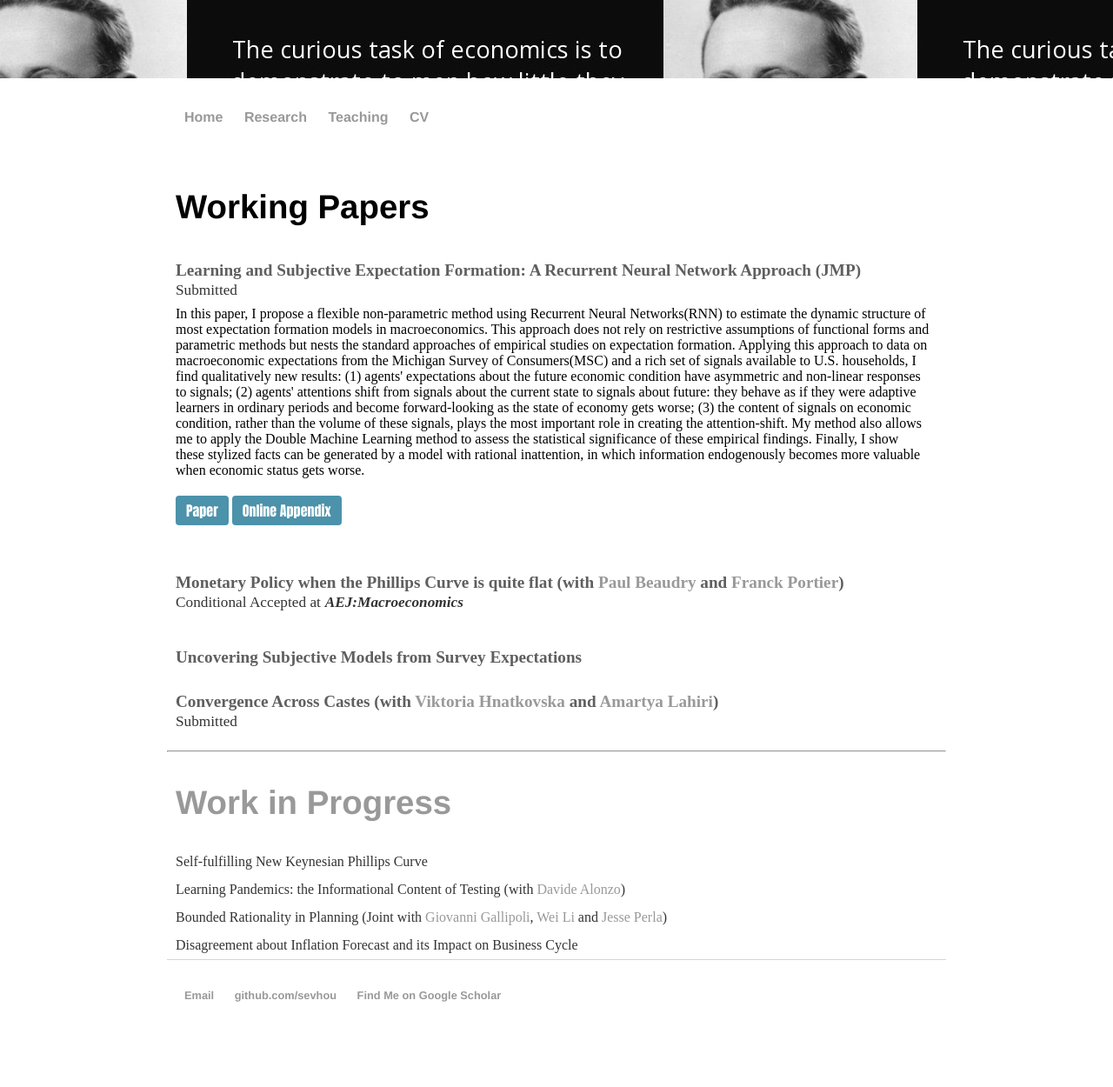
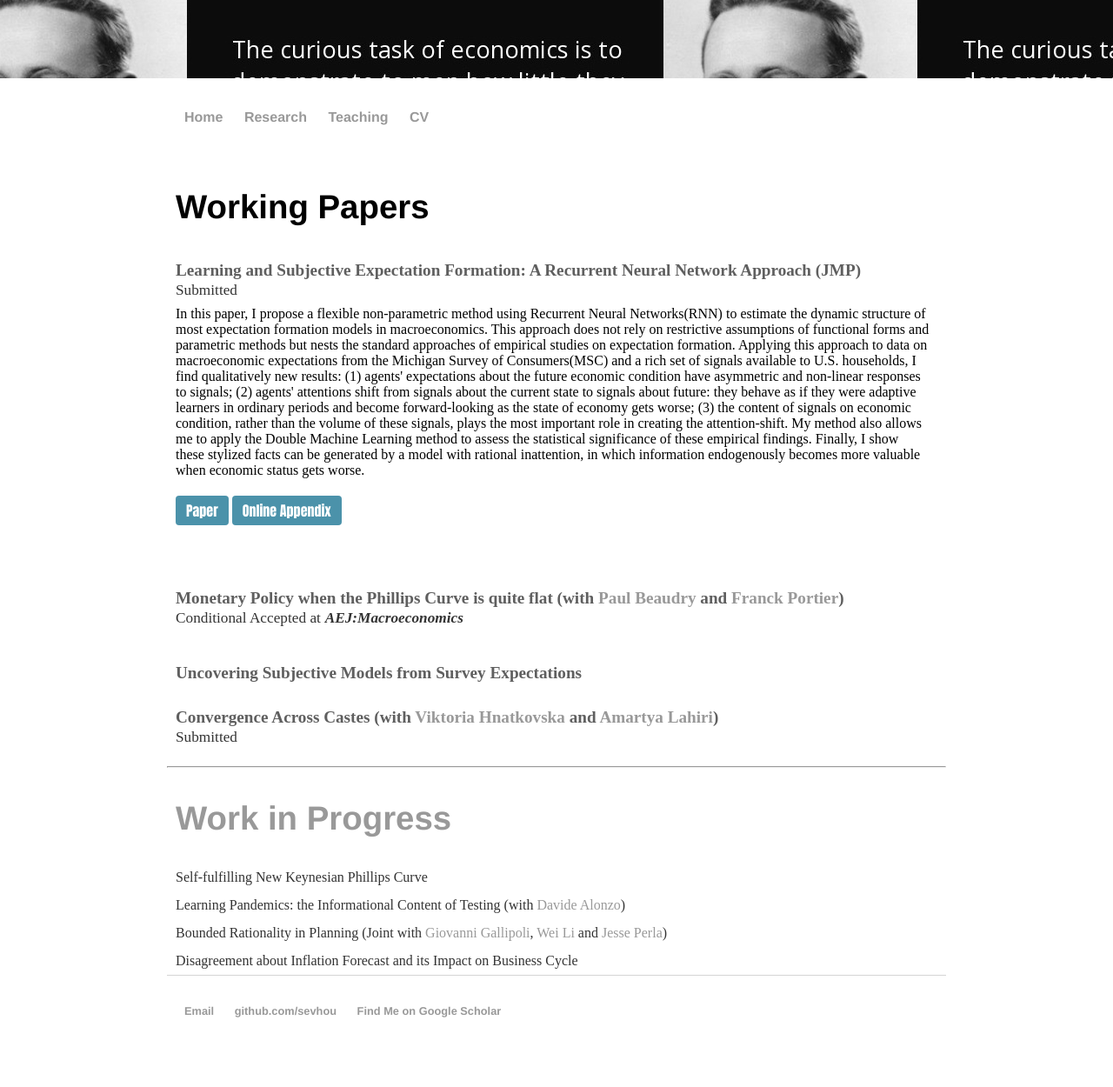
Before and after one commit to sevhou/sevhou.github.io, a Jekyll site: the page built from research/index.html, in a window 1280 px wide. Shown: the whole page at 87% size. Built offline with Jekyll 4.4.1, drawn with Linux system fonts in a browser that asks for light colours.

Commit message:
Update index.html

```diff
--- a/research/index.html
+++ b/research/index.html
@@ -29,7 +29,7 @@ title: Research
       </div>
     </div>
 
-    <h2 type="button" class="slide-toggle">Monetary Policy when the Phillips Curve is quite flat (with <a href="https://economics.ubc.ca/faculty-and-staff/paul-beaudry/">Paul Beaudry</a> and <a href="https://fportier.wordpress.com/">Franck Portier</a>) <br>
+    <br><h2 type="button" class="slide-toggle">Monetary Policy when the Phillips Curve is quite flat (with <a href="https://economics.ubc.ca/faculty-and-staff/paul-beaudry/">Paul Beaudry</a> and <a href="https://fportier.wordpress.com/">Franck Portier</a>) <br>
 	<pubf>Conditional Accepted at</pubf> <jname>AEJ:Macroeconomics</jname></h2>
     <div class="box">
         <div class="box-inner">This papers examines an environment where the Phillips curve is locally quite flat and in which a cost channel of monetary policy may also be at play. The aim of the paper is two fold. First, we highlight conditions under which a relatively flat  Phillips Curve  can invalidate standard prescriptions regarding how monetary policy should be conducted to control inflation. In particular, we discuss the desirability of   a "Go Big or Stay Home" principle for monetary policy under a certain parameter configuration. This principle refers to the desirability of either responding to shocks in a very aggressive way or  not at all, if one aims is to maintain inflation close to target. In the second part of the paper we explore the empirical relevance of the parameter configuration that would favor this principle. To this end,  we provide structural estimates from full model estimation as well as provide evidence based on more direct estimation of the Phillips curve.  The results from both exercises give  substantial support to the configuration of interest.  We use the framework to offer an explanation to recent puzzles associated the behavior of inflation including the possibility of falling into a low inflation trap.
```
